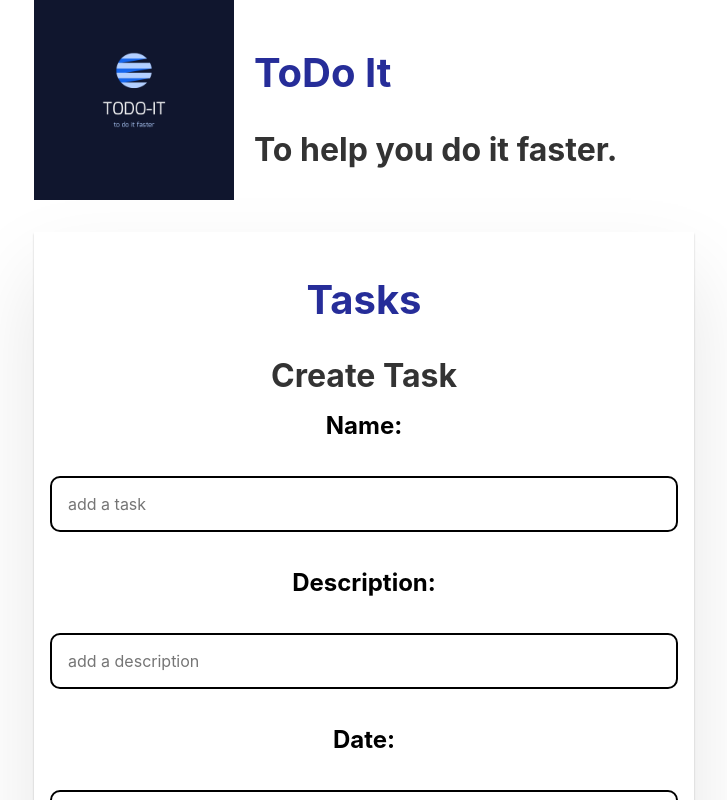
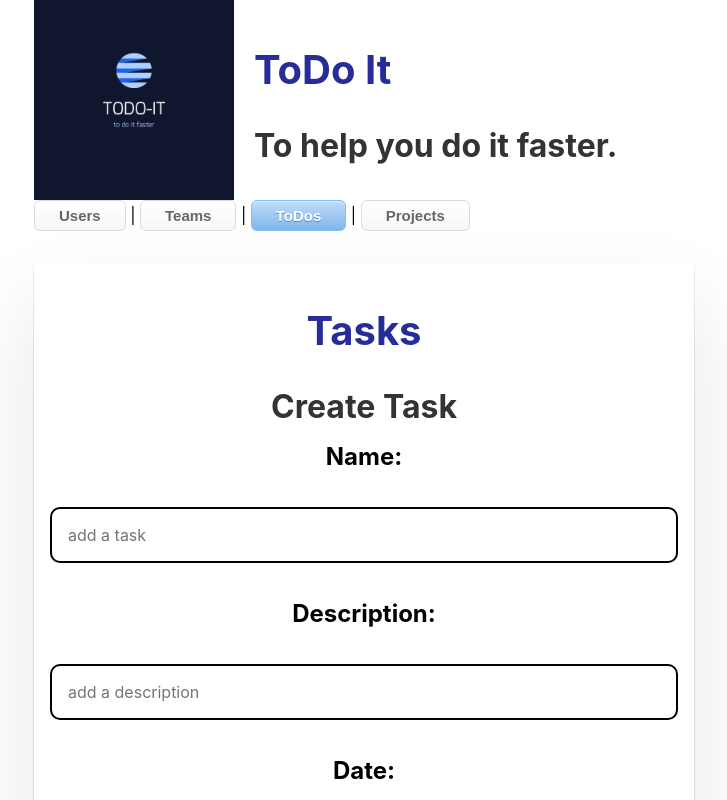
Before and after one commit to unifr-digits/todo-it, an Angular app in the folder angular-project/: page /app-task in a window 1280 px wide. Shown: the top 800 px of the page, without its empty margins (276-1003 px from the left). Built offline with nearby package versions, Linux system fonts and the light colour scheme.

Commit message:
Add active route to navbar.

```diff
--- a/angular-project/src/app/app.component.css
+++ b/angular-project/src/app/app.component.css
@@ -1,4 +1,4 @@
-.navigation {
+.header {
   display: flex;
   align-items: center;
 }
@@ -18,3 +18,27 @@
   text-align: center;
   box-shadow: 0 2px 2px 0 rgba(0, 0, 0, 0.2), 0 2.5rem 5rem 0 rgba(0, 0, 0, 0.1);
 }
+
+.button {
+    box-shadow: inset 0 1px 0 0 #ffffff;
+    background: #ffffff linear-gradient(to bottom, #ffffff 5%, #f6f6f6 100%);
+    border-radius: 6px;
+    border: 1px solid #dcdcdc;
+    display: inline-block;
+    cursor: pointer;
+    color: #666666;
+    font-family: Arial, sans-serif;
+    font-size: 15px;
+    font-weight: bold;
+    padding: 6px 24px;
+    text-decoration: none;
+    text-shadow: 0 1px 0 #ffffff;
+    outline: 0;
+}
+.activebutton {
+    box-shadow: inset 0 1px 0 0 #dcecfb;
+    background: #bddbfa linear-gradient(to bottom, #bddbfa 5%, #80b5ea 100%);
+    border: 1px solid #84bbf3;
+    color: #ffffff;
+    text-shadow: 0 1px 0 #528ecc;
+}
--- a/angular-project/src/app/app.component.html
+++ b/angular-project/src/app/app.component.html
@@ -1,9 +1,34 @@
-<nav class="navigation">
+<div class="header">
   <img class="logo" src="assets/Todoit_logo.png" alt="ToDo It logo" width="200" height="200" />
   <div>
     <h1>{{ title }}</h1>
     <h2>To help you do it faster.</h2>
   </div>
+</div>
+
+<nav class="navigation">
+  <a class="button"
+    routerLink="/app-user"
+    routerLinkActive="activebutton"
+    ariaCurrentWhenActive="page">
+    Users
+  </a> |
+  <a class="button"
+    routerLink="/app-team"
+    routerLinkActive="activebutton"
+    ariaCurrentWhenActive="page">
+    Teams
+  </a> |
+  <a class="button" routerLink="/app-task"
+    routerLinkActive="activebutton"
+    ariaCurrentWhenActive="page">
+    ToDos
+  </a> |
+  <a class="button" routerLink="/app-project"
+    routerLinkActive="activebutton"
+    ariaCurrentWhenActive="page">
+    Projects
+  </a>
 </nav>
 
 <div class="main">
```
